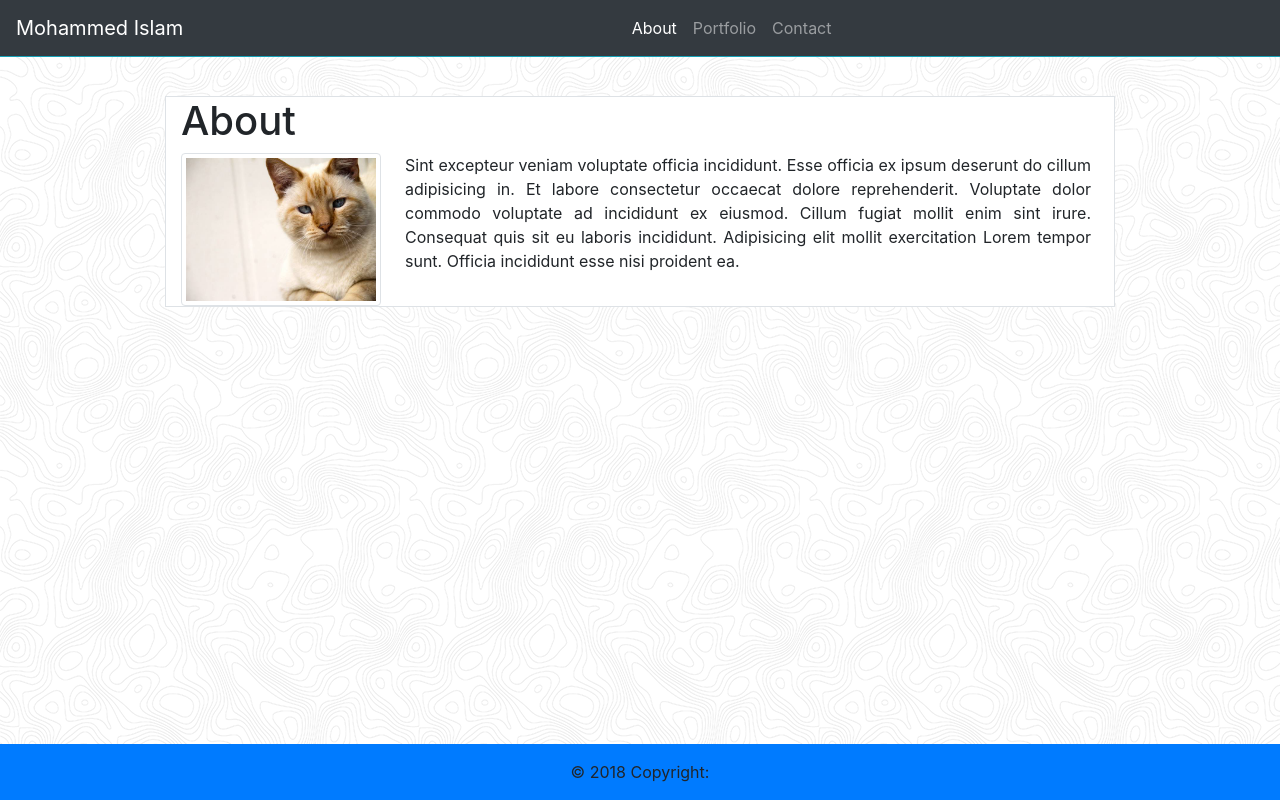
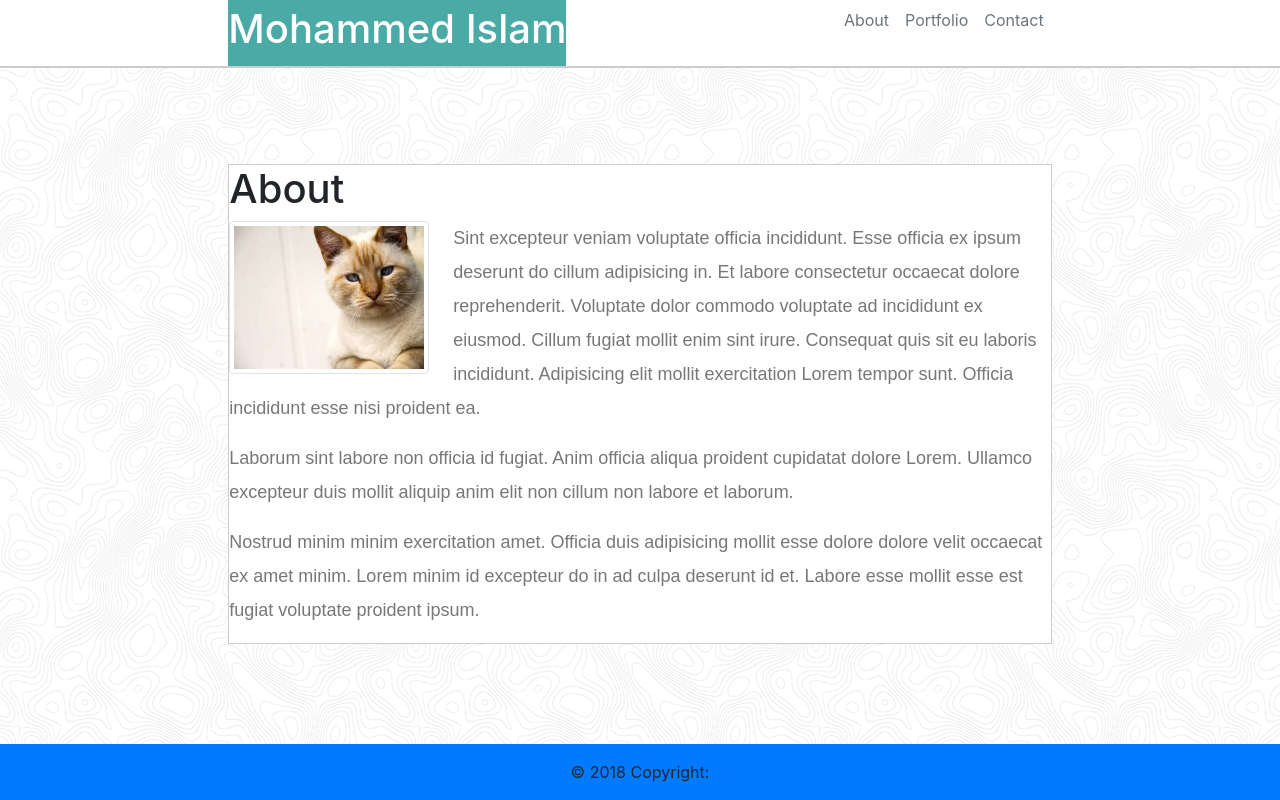
Before and after one commit to naz585/Bootstrap-Portfolio, a plain HTML site: page index.html in a window 1280 px wide. Drawn offline with nearby package versions, Linux system fonts and the light colour scheme.

Commit message:
added content and fixes to about page

```diff
--- a/assets/css/style.css
+++ b/assets/css/style.css
@@ -2,3 +2,20 @@ body{
     background-image: url('../images/background.png');
 
 }
+
+.navbar {
+
+    border-bottom: 2px solid #ccc;
+
+}
+.container-main{
+    border: 1px solid #ccc;
+
+}
+
+p{
+    font-family: Arial, "Helvetica Neue", Helvetica, sans-serif;
+    font-size: 18px;
+    line-height: 34px;
+    color: #777;
+}
--- a/index.html
+++ b/index.html
@@ -9,39 +9,61 @@
 
 <body>
 
+    <nav class="navbar navbar-expand-lg navbar-dark bg-white p-0 " >
 
-    <nav class="navbar navbar-expand-lg navbar-dark bg-dark fixed-top border-bottom border-info">
-        <a class="navbar-brand" href="index.html">Mohammed Islam</a>
-        <button class="navbar-toggler" type="button" data-toggle="collapse" data-target="#navbarNav" aria-controls="navbarNav" aria-expanded="false" aria-label="Toggle navigation">
+      <div class= "col-md-8 mx-auto" style= "height:100%;">
+          <a class="navbar-brand float-left"  style= "height:100%; background-color: #4aaaa5;" href="index.html"><h1>Mohammed Islam</h1></a>
+
+        <button class="navbar-toggler float-right" style= "background-color: #4aaaa5;" type="button" data-toggle="collapse" data-target="#navbarNav" aria-controls="navbarNav" aria-expanded="false" aria-label="Toggle navigation">
                   <span class="navbar-toggler-icon"></span>
                 </button>
-                <div class="collapse navbar-collapse" id="navbarNav">
-                  <ul class="navbar-nav ml-auto mr-auto">
+                <div class="collapse navbar-collapse float-right " id="navbarNav">
+                  <ul class="navbar-nav ">
                     <li class="nav-item active">
-                      <a class="nav-link" href="index.html">About <span class="sr-only">(current)</span></a>
+                      <a class="nav-link text-muted" href="index.html">About <span class="sr-only">(current)</span></a>
                     </li>
                     <li class="nav-item">
-                      <a class="nav-link" href="Portfolio.html">Portfolio</a>
+                      <a class="nav-link text-muted" href="Portfolio.html">Portfolio</a>
                     </li>
                     <li class="nav-item">
-                      <a class="nav-link" href="contact.html">Contact</a>
+                      <a class="nav-link text-muted" href="contact.html">Contact</a>
                     </li>
                   </ul>
                 </div>
-            </nav>
+              </div>
 
-            <div class=" container pt-5 mt-5 ">
-                    <div class="row  ">
-                            <div class="col-md-10 bg-white border border-#777 mx-auto ">
+    </nav>
+
+
+              <div class="container-fluid pt-5 mt-5">
+              <div class="row  ">
+                  <div class="col-md-8 mx-auto">
+                <div class="container-main bg-white mx-auto">
+              <div class="row  ">
+                            <div class="col-md-12">
                         <h1>About</h1>
-                        <img src="assets/images/cat.jpg" alt="Responsive image " class="img-thumbnail float-left mr-4" style="width:200px; height:auto;">
-                    <p class="text-justify mr-2">Sint excepteur veniam voluptate officia incididunt. Esse officia ex ipsum deserunt do cillum adipisicing in. Et labore consectetur occaecat dolore reprehenderit.
+                      </div>
+                    </div>
+                        <div class="row  ">
+                            <div class="col-md-12 ">
+
+                              <img src="assets/images/cat.jpg" alt="Responsive image " class="img-thumbnail float-left mr-4" style="width:200px; height:auto;">
+
+                     <p class=" mr-2">Sint excepteur veniam voluptate officia incididunt. Esse officia ex ipsum deserunt do cillum adipisicing in. Et labore consectetur occaecat dolore reprehenderit.
                        Voluptate dolor commodo voluptate ad incididunt ex eiusmod. Cillum fugiat mollit enim sint irure. Consequat quis sit eu laboris incididunt. Adipisicing elit mollit exercitation Lorem tempor sunt. Officia incididunt esse nisi proident ea.
                     </p>
+                    <p>
+                      Laborum sint labore non officia id fugiat. Anim officia aliqua proident cupidatat dolore Lorem. Ullamco excepteur duis mollit aliquip anim elit non cillum non labore et laborum.
 
+                    </p>
+                    <p>
+                      Nostrud minim minim exercitation amet. Officia duis adipisicing mollit esse dolore dolore velit occaecat ex amet minim. Lorem minim id excepteur do in ad culpa deserunt id et. Labore esse mollit esse est fugiat voluptate proident ipsum.
 
+                    </p>
                 </div>
             </div>
+            </div>
+          </div>
 
 
 
--- a/style.css
+++ /dev/null
@@ -1,3 +0,0 @@
-body {
-    background-image: url('../images/background.png');
-}
```
